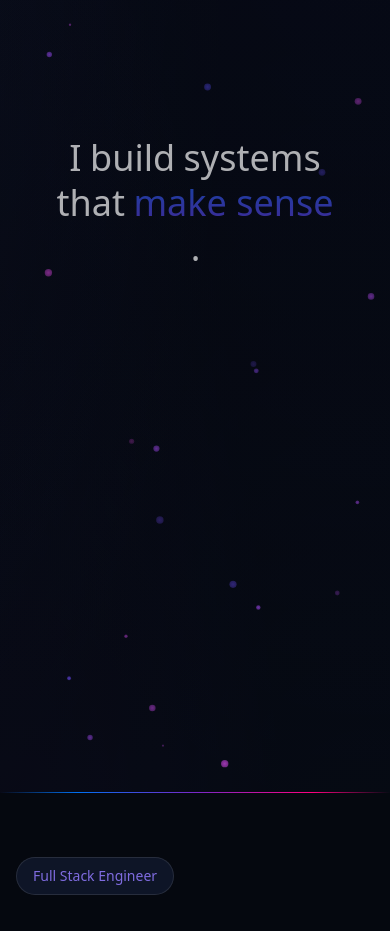
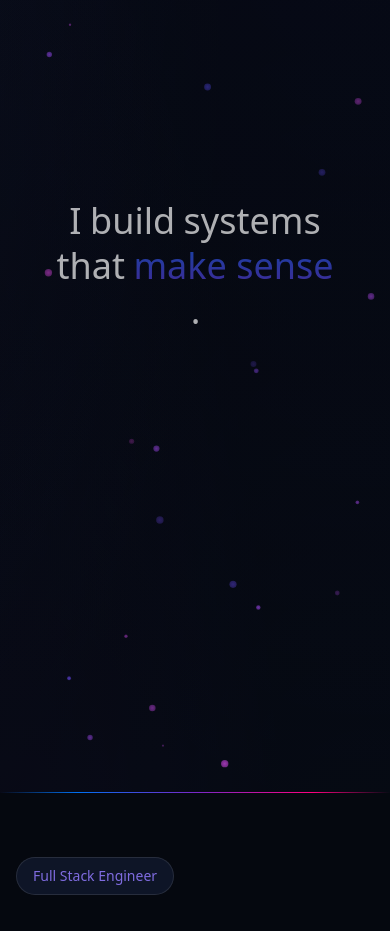
Before and after one commit to grudzinskio/Personal_Website, a React (Vite) app: page / in a window 390 px wide. Shown: the part 1320-2251 px from the top of the page. Built offline with nearby package versions, Linux system fonts and the light colour scheme.

Commit message:
new animation timing and height of text

```diff
--- a/src/components/sections/VideoScrollSection.tsx
+++ b/src/components/sections/VideoScrollSection.tsx
@@ -17,8 +17,8 @@ export const VideoScrollSection = () => {
 
   // Smooth opacity transitions
   const opacity = useTransform(scrollYProgress, [0, 0.2, 0.8, 1], [0, 1, 1, 0]);
-  const textOpacity = useTransform(scrollYProgress, [0.15, 0.3, 0.7, 0.85], [0, 1, 1, 0]);
-  const textY = useTransform(scrollYProgress, [0.15, 0.3], [30, 0]);
+  const textOpacity = useTransform(scrollYProgress, [0.2, 0.35, 0.7, 0.85], [0, 1, 1, 0]);
+  const textY = useTransform(scrollYProgress, [0.2, 0.35], [30, 0]);
 
   // Canvas particle animation
   useEffect(() => {
@@ -172,7 +172,7 @@ export const VideoScrollSection = () => {
 
         {/* Text Content - separate layer with overflow visible */}
         <motion.div
-          className="relative z-10 flex flex-col items-center justify-center px-6 md:px-4 text-center max-w-6xl"
+          className="relative z-10 flex flex-col items-center justify-center px-6 md:px-4 text-center max-w-6xl mt-[15vh]"
           style={{
             opacity: textOpacity,
             y: textY
@@ -188,7 +188,7 @@ export const VideoScrollSection = () => {
                 initial={{ opacity: 0, scale: 0.95, filter: 'blur(8px)', letterSpacing: '0.05em' }}
                 whileInView={{ opacity: 1, scale: 1, filter: 'blur(0px)', letterSpacing: 'normal' }}
                 viewport={{ once: true, margin: "-10%" }}
-                transition={{ duration: 0.8, delay: 0.1, ease: [0.22, 1, 0.36, 1] }}
+                transition={{ duration: 0.8, delay: 0.25, ease: [0.22, 1, 0.36, 1] }}
                 className="inline-block"
               >
                 I
@@ -198,7 +198,7 @@ export const VideoScrollSection = () => {
                 initial={{ opacity: 0, scale: 0.95, filter: 'blur(8px)', letterSpacing: '0.05em' }}
                 whileInView={{ opacity: 1, scale: 1, filter: 'blur(0px)', letterSpacing: 'normal' }}
                 viewport={{ once: true, margin: "-10%" }}
-                transition={{ duration: 0.8, delay: 0.2, ease: [0.22, 1, 0.36, 1] }}
+                transition={{ duration: 0.8, delay: 0.35, ease: [0.22, 1, 0.36, 1] }}
                 className="inline-block"
               >
                 build
@@ -208,7 +208,7 @@ export const VideoScrollSection = () => {
                 initial={{ opacity: 0, scale: 0.95, filter: 'blur(8px)', letterSpacing: '0.05em' }}
                 whileInView={{ opacity: 1, scale: 1, filter: 'blur(0px)', letterSpacing: 'normal' }}
                 viewport={{ once: true, margin: "-10%" }}
-                transition={{ duration: 0.8, delay: 0.3, ease: [0.22, 1, 0.36, 1] }}
+                transition={{ duration: 0.8, delay: 0.45, ease: [0.22, 1, 0.36, 1] }}
                 className="inline-block"
               >
                 systems
@@ -218,7 +218,7 @@ export const VideoScrollSection = () => {
                 initial={{ opacity: 0, scale: 0.95, filter: 'blur(8px)', letterSpacing: '0.05em' }}
                 whileInView={{ opacity: 1, scale: 1, filter: 'blur(0px)', letterSpacing: 'normal' }}
                 viewport={{ once: true, margin: "-10%" }}
-                transition={{ duration: 0.8, delay: 0.4, ease: [0.22, 1, 0.36, 1] }}
+                transition={{ duration: 0.8, delay: 0.55, ease: [0.22, 1, 0.36, 1] }}
                 className="inline-block"
               >
                 that
@@ -228,7 +228,7 @@ export const VideoScrollSection = () => {
                 initial={{ opacity: 0, scale: 0.95, filter: 'blur(8px)', letterSpacing: '0.05em' }}
                 whileInView={{ opacity: 1, scale: 1, filter: 'blur(0px)', letterSpacing: 'normal' }}
                 viewport={{ once: true, margin: "-10%" }}
-                transition={{ duration: 0.8, delay: 0.5, ease: [0.22, 1, 0.36, 1] }}
+                transition={{ duration: 0.8, delay: 0.65, ease: [0.22, 1, 0.36, 1] }}
                 className="inline-block bg-clip-text text-transparent bg-gradient-to-r from-accent-blue to-accent-purple animate-gradient-shift"
                 style={{
                   backgroundSize: '200% 200%',
@@ -240,7 +240,8 @@ export const VideoScrollSection = () => {
                 initial={{ opacity: 0, scale: 0.8 }}
                 whileInView={{ opacity: 1, scale: 1 }}
                 viewport={{ once: true, margin: "-10%" }}
-                transition={{ duration: 0.5, delay: 0.8, ease: [0.22, 1, 0.36, 1] }}
+                transition={{ duration: 0.5, delay: 0.95, ease: [0.22, 1, 0.36, 1] }}
+
                 className="inline-block"
               >
                 .
```
